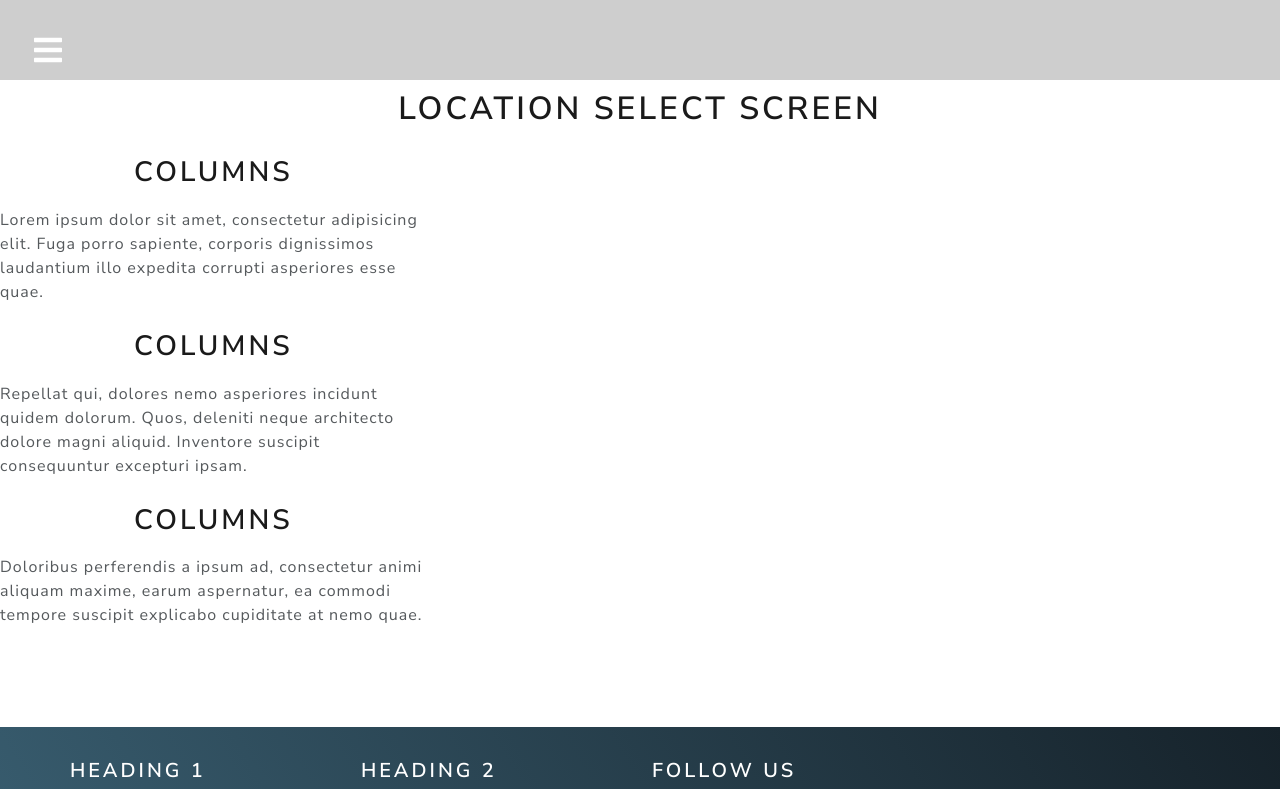
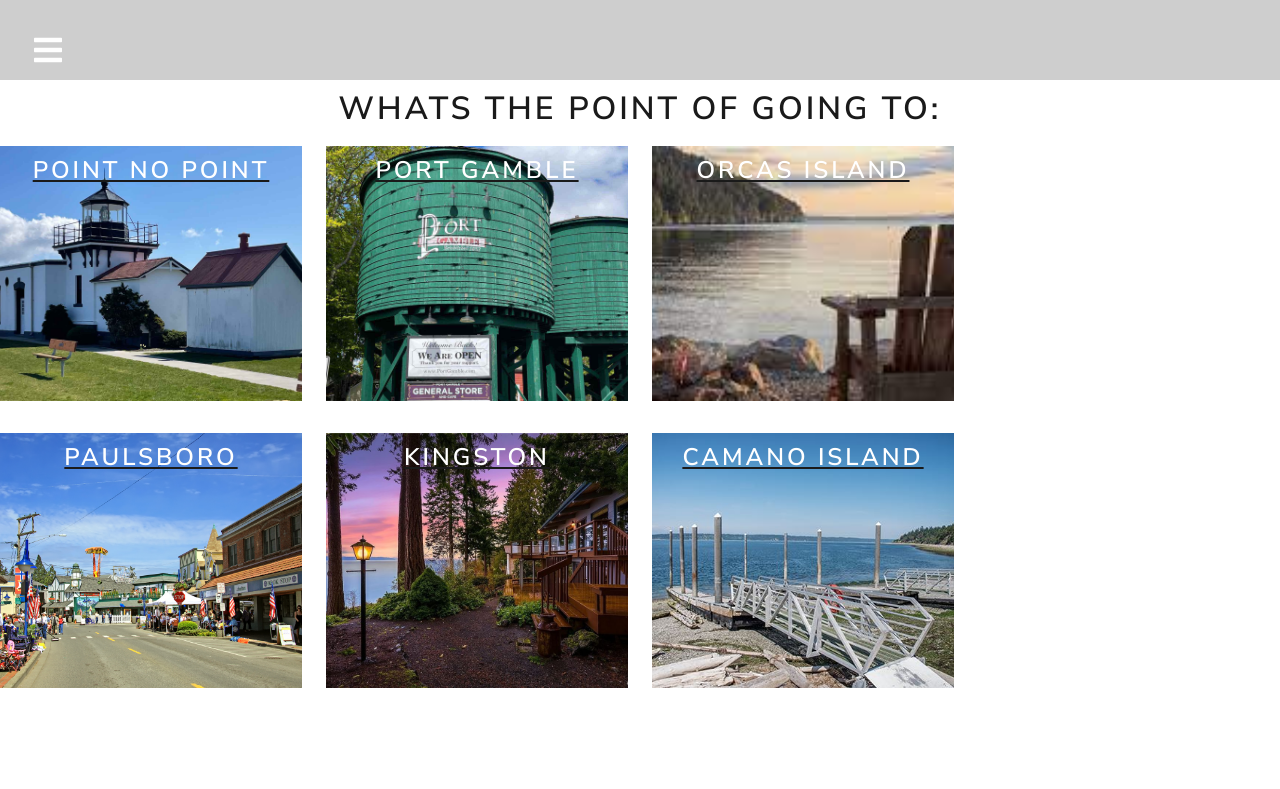
Before and after one commit to PeteLow-13/Test62, a React (Create React App) app: page /locations in a window 1280 px wide. Shown: the top 789 px of the page. Built offline with nearby package versions, Linux system fonts and the light colour scheme.

Commit message:
LocationSelect Screen update

```diff
--- a/src/screens/LocationSelectScreen.js
+++ b/src/screens/LocationSelectScreen.js
@@ -1,26 +1,75 @@
 import React from 'react'
+import { Col, Row } from 'react-bootstrap'
+import './LocationScreen.css'
 
 const LocationSelectScreen = () => {
     return (
         <div>
-           <h1>Location Select Screen</h1>
-
-           <section>
-            <div class="tab-row">
-            <div class="col-4">
-                <h2>Columns</h2>
-                <p>Lorem ipsum dolor sit amet, consectetur adipisicing elit. Fuga porro sapiente, corporis dignissimos laudantium illo expedita corrupti asperiores esse quae.</p>
-            </div>
-            <div class="col-4">
-                <h2>Columns</h2>
-                <p>Repellat qui, dolores nemo asperiores incidunt quidem dolorum. Quos, deleniti neque architecto dolore magni aliquid. Inventore suscipit consequuntur excepturi ipsam.</p>
-            </div>
-            <div class="col-4">
-                <h2>Columns</h2>
-                <p>Doloribus perferendis a ipsum ad, consectetur animi aliquam maxime, earum aspernatur, ea commodi tempore suscipit explicabo cupiditate at nemo quae.</p>
-            </div>
-            </div>
-        </section>
+            <h1>Whats the point of going to:</h1>
+           <Row>
+               <Col sm={12} md={6} lg={4} xl={3}>
+            <a className='' href='/pnp'>
+                <div className='destinationChoice1'>
+                    <div className='title-wrapper'>
+                        <h3>Point No Point</h3>
+                        <span></span>
+                    </div>
+                </div>
+            </a>
+            </Col>
+            <Col sm={12} md={6} lg={4} xl={3}>
+            <a className='' href='portGamble'>
+                <div className='destinationChoice2'>
+                    <div className='title-wrapper'>
+                        <h3>Port Gamble</h3>
+                        <span></span>
+                    </div>
+                </div>
+            </a>
+            </Col>
+            <Col sm={12} md={6} lg={4} xl={3}>
+            <a className='' href='orcasIsland'>
+                <div className='destinationChoice3'>
+                    <div className='title-wrapper'>
+                        <h3>Orcas Island</h3>
+                        <span></span>
+                    </div>
+                </div>
+            </a>
+            </Col>
+            </Row>
+            <Row>
+               <Col sm={12} md={6} lg={4} xl={3}>
+            <a className='' href='paulsboro'>
+                <div className='destinationChoice4'>
+                    <div className='title-wrapper'>
+                        <h3>Paulsboro</h3>
+                        <span></span>
+                    </div>
+                </div>
+            </a>
+            </Col>
+            <Col sm={12} md={6} lg={4} xl={3}>
+            <a className='' href='kingston'>
+                <div className='destinationChoice5'>
+                    <div className='title-wrapper'>
+                        <h3>Kingston</h3>
+                        <span></span>
+                    </div>
+                </div>
+            </a>
+            </Col>
+            <Col sm={12} md={6} lg={4} xl={3}>
+            <a className='' href='camanoIsland'>
+                <div className='destinationChoice6'>
+                    <div className='title-wrapper'>
+                        <h3>Camano Island</h3>
+                        <span></span>
+                    </div>
+                </div>
+            </a>
+            </Col>
+            </Row>
         </div>
     )
 }
```
